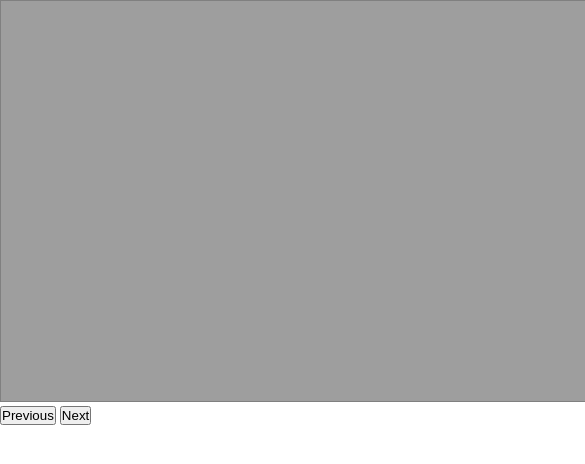
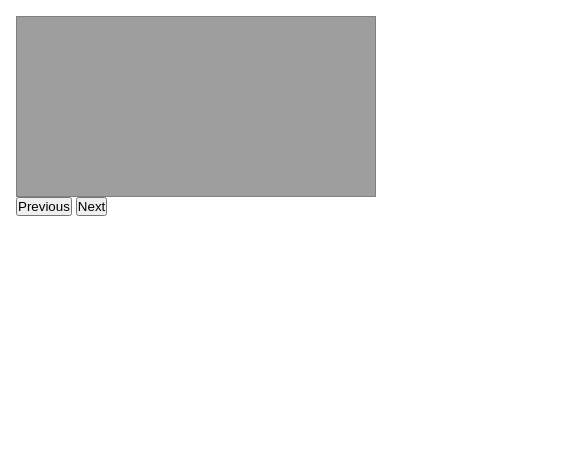
Before and after one commit to polinelottin/image-slider, a plain HTML site: page index.html in a window 390 px wide. Shown: the top 464 px of the page, 585 px wide, since content can reach past the window. Drawn offline with Linux system fonts and the light colour scheme.

Commit message:
fix: Make canvas responsive

```diff
--- a/index.html
+++ b/index.html
@@ -16,16 +16,15 @@
         <!--[if lt IE 7]>
             <p class="browsehappy">You are using an <strong>outdated</strong> browser. Please <a href="#">upgrade your browser</a> to improve your experience.</p>
         <![endif]-->
-
-        <canvas id="image_slider" width="640" height="400" class="slide">
+        <div class="slider_container">
+            <canvas id="image_slider" class="slide">
                 Your browser does not support the HTML canvas tag.
             </canvas>
-
             <p>
                 <button onclick="previous()">Previous</button>
                 <button onclick="next()">Next</button>
             </p>
-
+        </div>
         <script src="app.js" async defer></script>
     </body>
 </html>
--- a/styles.css
+++ b/styles.css
@@ -3,6 +3,16 @@
     padding:0;
 }
 
+.slider_container {
+    -webkit-box-sizing: border-box;
+    -moz-box-sizing: border-box;
+    box-sizing: border-box;
+    margin: 1rem;
+}
+
 .slide {
+    width: 100%;
+    height: auto;
+    display: block;
     border: 1px solid grey;
 }
```
Lines whose indentation alone changed are shown as unchanged.
